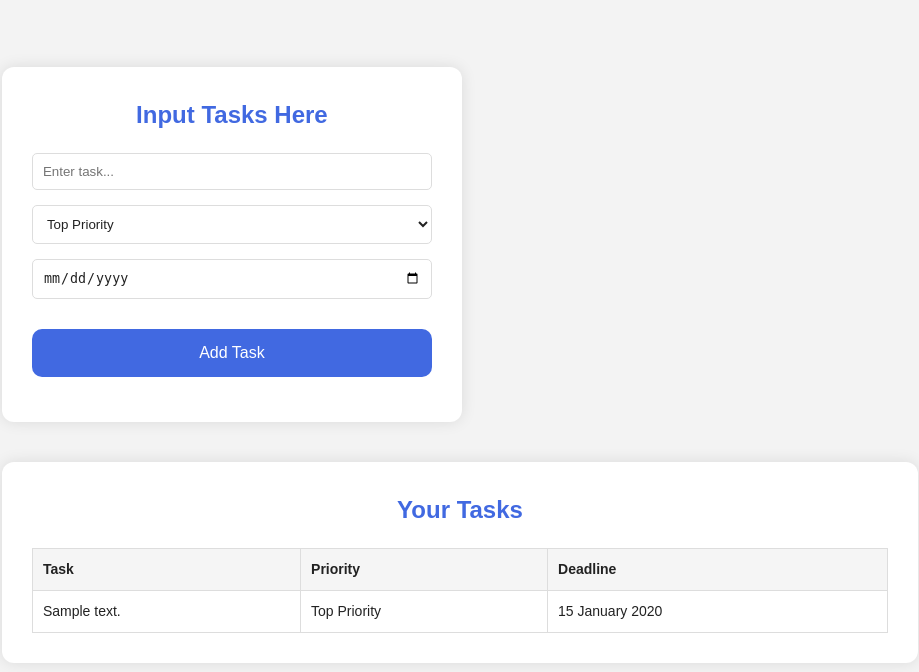
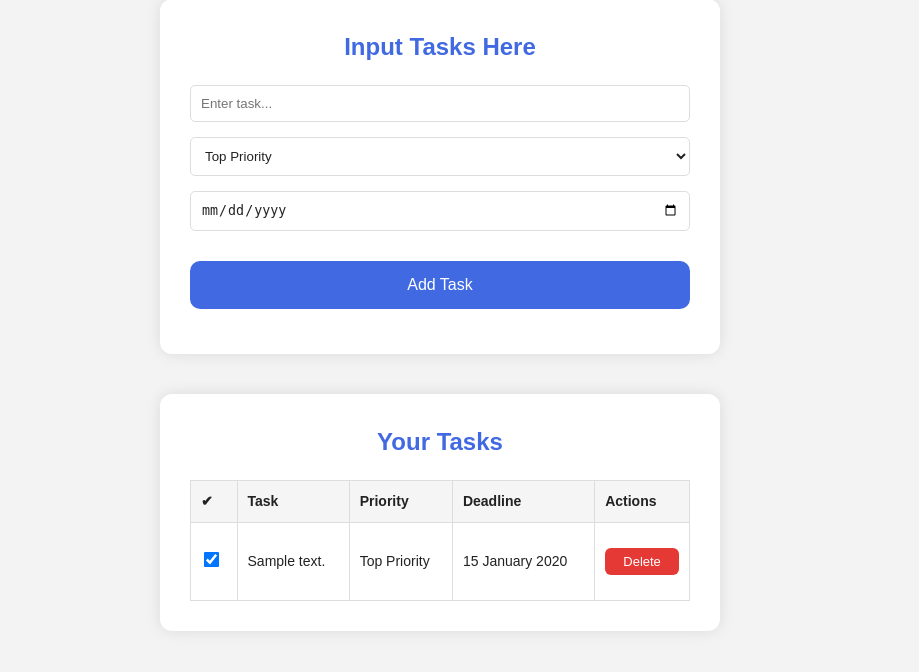
Before and after one commit to Teiruu/TaskFlow, a Flask app: page /dashboard in a window 1280 px wide. Shown: the part 85-757 px from the top of the page, without its empty margins (200-1119 px from the left). Run offline with Flask 3, Linux system fonts and the light colour scheme; the visitor is signed in with stand-in values (Sample User, id 1); tables that the repository leaves empty hold one stand-in row (values such as "Sample post").

Commit message:
Added CRUD operation to Tasks

```diff
--- a/taskflow/app.py
+++ b/taskflow/app.py
@@ -63,7 +63,8 @@ def dashboard():
         user_id = user.id,
         todo_text = form.todo.data,
         todo_priority = form.priority.data,
-        todo_date = form.date.data
+        todo_date = form.date.data,
+        completed = False
         )
     #Adding the task to the list
         db.session.add(todo)
@@ -71,3 +72,20 @@ def dashboard():
         return redirect(url_for('dashboard'))
     todos = db.session.execute(db.select(Todo).filter_by(user_id=user.id).order_by(Todo.todo_date)).scalars()
     return render_template('dashboard.html', form=form, todos=todos)
+
+# Update task status
+@app.route("/dashboard/update/<int:id>", methods=["POST"])
+def update(id):
+    todo = db.session.execute(db.select(Todo).filter_by(id=id)).scalar_one()
+    todo.completed = not todo.completed
+    db.session.commit()
+    return redirect(url_for('dashboard'))
+
+@app.route("/dashboard/delete/<int:id>", methods=["POST"])
+def delete(id):
+    task = db.session.execute(db.select(Todo).filter_by(id=id)).scalar_one()
+    db.session.delete(task)
+    db.session.commit()
+    return redirect(url_for('dashboard'))
+
+#check if the task belongs to the logged in user for the update/delete routes, can delete
--- a/taskflow/model/user.py
+++ b/taskflow/model/user.py
@@ -5,15 +5,19 @@ from sqlalchemy import Integer, String, ForeignKey
 from sqlalchemy.orm import Mapped, mapped_column, relationship
 from model.db import db
 from flask_wtf import FlaskForm
-from wtforms import StringField, SelectField
+from wtforms import StringField, SelectField, PasswordField
 from wtforms.fields.datetime import DateField
+from wtforms.fields.simple import BooleanField
 from wtforms.widgets import PasswordInput
 from wtforms.validators import DataRequired, ValidationError, InputRequired, Length, EqualTo
+
 
 # Username and Password Checker
 def invalid_credentials(form, field):
     username_entered = form.username.data
     password_entered = field.data
+
+
 #Check if credentials are valid
     user = db.session.execute(db.select(User).filter_by(username=username_entered)).scalar_one_or_none()
     if user is None:
@@ -29,6 +33,7 @@ class User(db.Model):
     username: Mapped[str] = mapped_column(unique=True)
     password: Mapped[str] = mapped_column()
 
+
 #class for the database to-do
 class Todo(db.Model):
     id: Mapped[int] = mapped_column(primary_key=True)
@@ -36,16 +41,19 @@ class Todo(db.Model):
     todo_text: Mapped[str] = mapped_column()
     todo_priority: Mapped[int] = mapped_column()
     todo_date: Mapped[datetime.datetime] = mapped_column()
+    completed: Mapped[bool] = mapped_column()
 
 
 # class for the register form
 class Register(FlaskForm):
     username = StringField('username', validators=[DataRequired()])
-    password = StringField('password', widget=PasswordInput(hide_value=False), validators=[DataRequired()])
+    password = PasswordField('Password', validators=[DataRequired()])
+    password2 = PasswordField('Repeat Password', validators=[DataRequired(), EqualTo('password')])
     def validate_username(form, field):
         user = db.session.execute(db.select(User).filter_by(username=field.data)).scalar_one_or_none()
         if user is not None:
             raise ValidationError('Username already exists, try another.')
+
 
 #class for the login
 class LoginForm(FlaskForm):
@@ -54,6 +62,7 @@ class LoginForm(FlaskForm):
     password = StringField('password_label',
                            validators=[InputRequired(message="Password required"), invalid_credentials])
 
+
 #class for the todo form
 class TodoForm(FlaskForm):
     todo = StringField('todo_label',
@@ -61,3 +70,6 @@ class TodoForm(FlaskForm):
     priority = SelectField('priority_label',
                            choices=[(1, 'Top'), (2, 'Middle'), (3, 'Less')])
     date = DateField('date_label', format='%Y-%m-%d')
+
+class TodoAmend(FlaskForm):
+    completed = BooleanField('checkbox_label')
--- a/taskflow/static/style.css
+++ b/taskflow/static/style.css
@@ -168,6 +168,46 @@ select {
     color: var(--text-color);
 }
 
+/* Center the form entry on top */
+.centered {
+    margin: 0 auto 40px auto;
+    max-width: 500px;
+    width: 100%;
+}
+
+/* Task Table Action Buttons */
+.edit-btn,
+.delete-btn {
+    padding: 6px 10px;
+    font-size: 13px;
+    border-radius: 6px;
+    margin-right: 5px;
+    cursor: pointer;
+    border: none;
+    color: white;
+}
+
+.edit-btn {
+    background-color: #4caf50;
+}
+
+.edit-btn:hover {
+    background-color: #3e8e41;
+}
+
+.delete-btn {
+    background-color: #e53935;
+}
+
+.delete-btn:hover {
+    background-color: #c62828;
+}
+
+.task-table td input[type="checkbox"] {
+    transform: scale(1.2);
+    cursor: pointer;
+}
+
 /* --------------------------------------------------
    Buttons
    -------------------------------------------------- */
--- a/taskflow/templates/dashboard.html
+++ b/taskflow/templates/dashboard.html
@@ -16,9 +16,8 @@
         <button type="submit" class="logout-btn">Log Out</button>
     </form>
 
-<div class="dashboard-container">
-    <!-- Task Form -->
-    <div class="task-entry">
+    <!-- Task input -->
+    <div class="task-entry centered">
         <h2>Input Tasks Here</h2>
         <form action="{{ url_for('dashboard') }}" method="post">
             {{ form.csrf_token }}
@@ -33,30 +32,42 @@
         </form>
     </div>
 
-    <!-- Task Table -->
+    <!-- Task table -->
     <div class="task-table">
         <h2>Your Tasks</h2>
         <table>
             <thead>
             <tr>
+                <th>✔</th>
                 <th>Task</th>
                 <th>Priority</th>
                 <th>Deadline</th>
+                <th>Actions</th>
             </tr>
             </thead>
             <tbody>
             {% set priorities = {1:"Top Priority", 2: "Middle Priority", 3: "Least Priority"} %}
             {% for todo in todos %}
             <tr>
+                <td>
+                    <form action="{{ url_for('update', id=todo.id) }}" method="post" style="display:inline;">
+                        {{ form.csrf_token }}
+                        <input Onchange= "this.form.submit();" type="checkbox" {% if todo.completed %}checked{% endif %}></form>
+                </td>
                 <td>{{ todo.todo_text }}</td>
                 <td>{{ priorities[todo.todo_priority] }}</td>
                 <td>{{ todo.todo_date.strftime("%d %B %Y") }}</td>
+                <td>
+                    <form action="{{ url_for('delete', id=todo.id) }}" method="post" style="display:inline;">
+                        {{ form.csrf_token }}
+                        <button class="delete-btn" type="submit">Delete</button>
+                    </form>
+                </td>
             </tr>
             {% endfor %}
             </tbody>
         </table>
     </div>
-</div>
 </main>
 </body>
 
```
Also changed, not shown: taskflow/templates/register.html (+10 -1 lines), 3 other files. Lines whose indentation alone changed are shown as unchanged.
